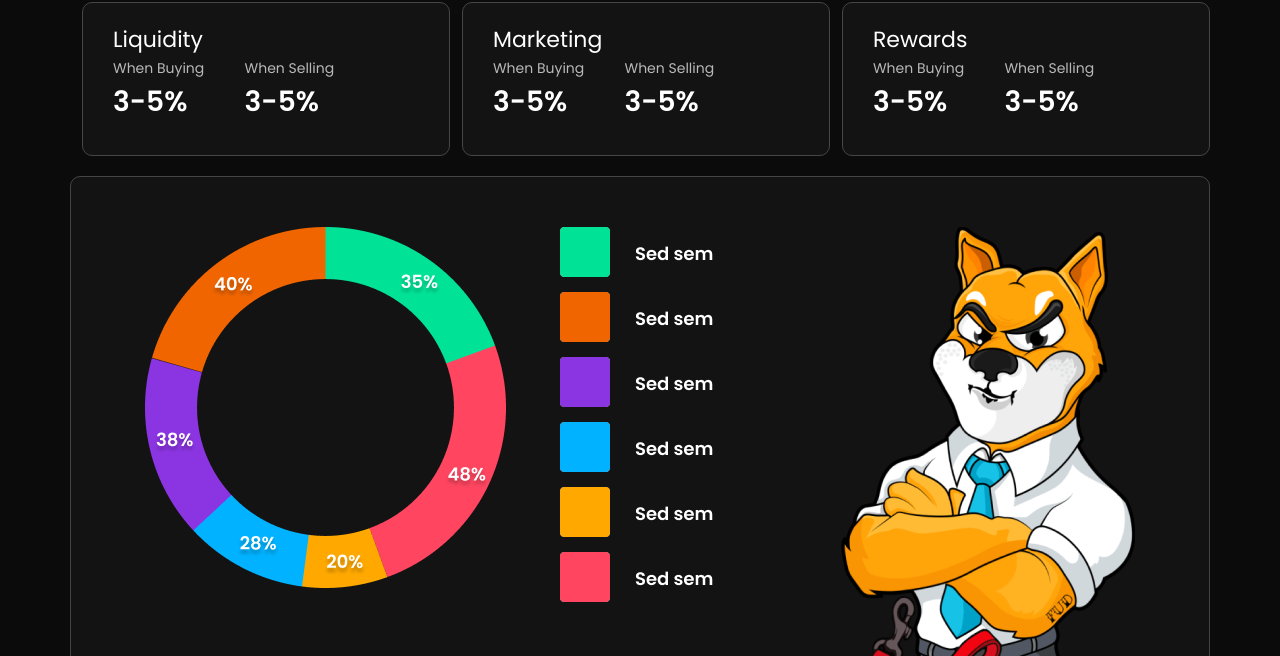
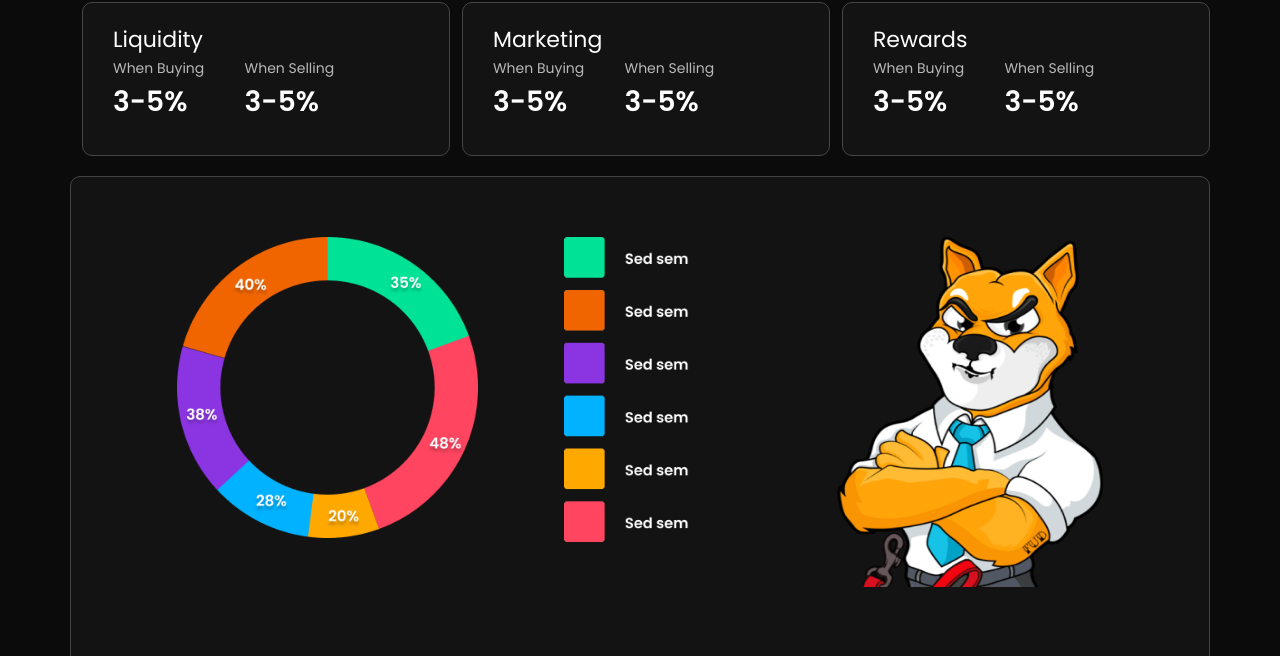
Before and after one commit to vikas-jakhar/Tokenomics, a plain HTML site: page index.html in a window 1280 px wide. Shown: the part 99-755 px from the top of the page. Drawn offline with Linux system fonts and the light colour scheme.

Commit message:
style changed

```diff
--- a/assets/css/style.css
+++ b/assets/css/style.css
@@ -112,6 +112,7 @@ section {
     padding: 20px;
     border-radius: 10px;
     margin-top: 20px;
+    margin-bottom: 20px;
 }
 
 .img-box {
@@ -119,21 +120,21 @@ section {
     flex-wrap: wrap;
     flex-direction: row;
     justify-content: space-evenly;
-    margin-top: 30px;
+    margin-top: 40px;
 }
 
 .img-1 {
-    width: 361px;
-    height: 361px;
+    width: 301px;
+    height: 301px;
 }
 
 .img-2 {
-    height: 375px;
+    height: 305px;
 }
 
 .img-3 {
-    width: 315px;
-    height: 437px;
+    width: 285px;
+    height: 350px;
 }
 
 .table-1 {
```
